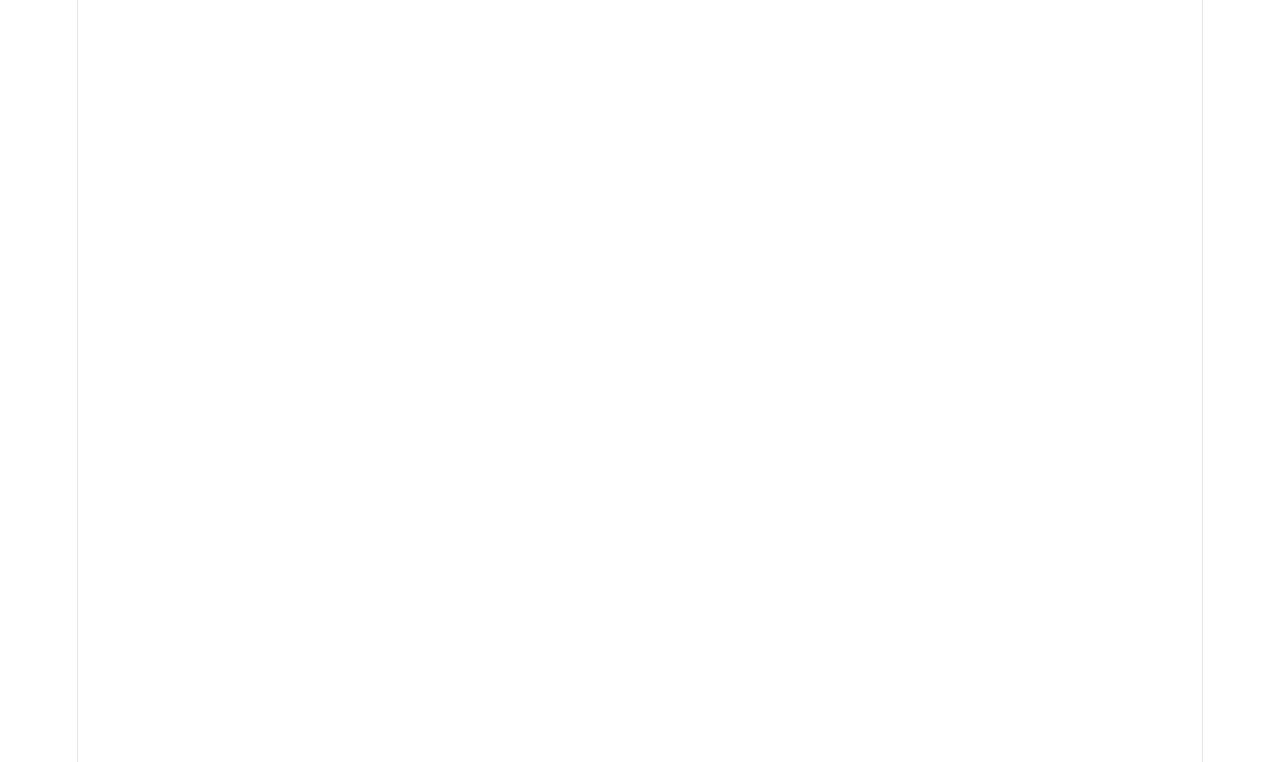
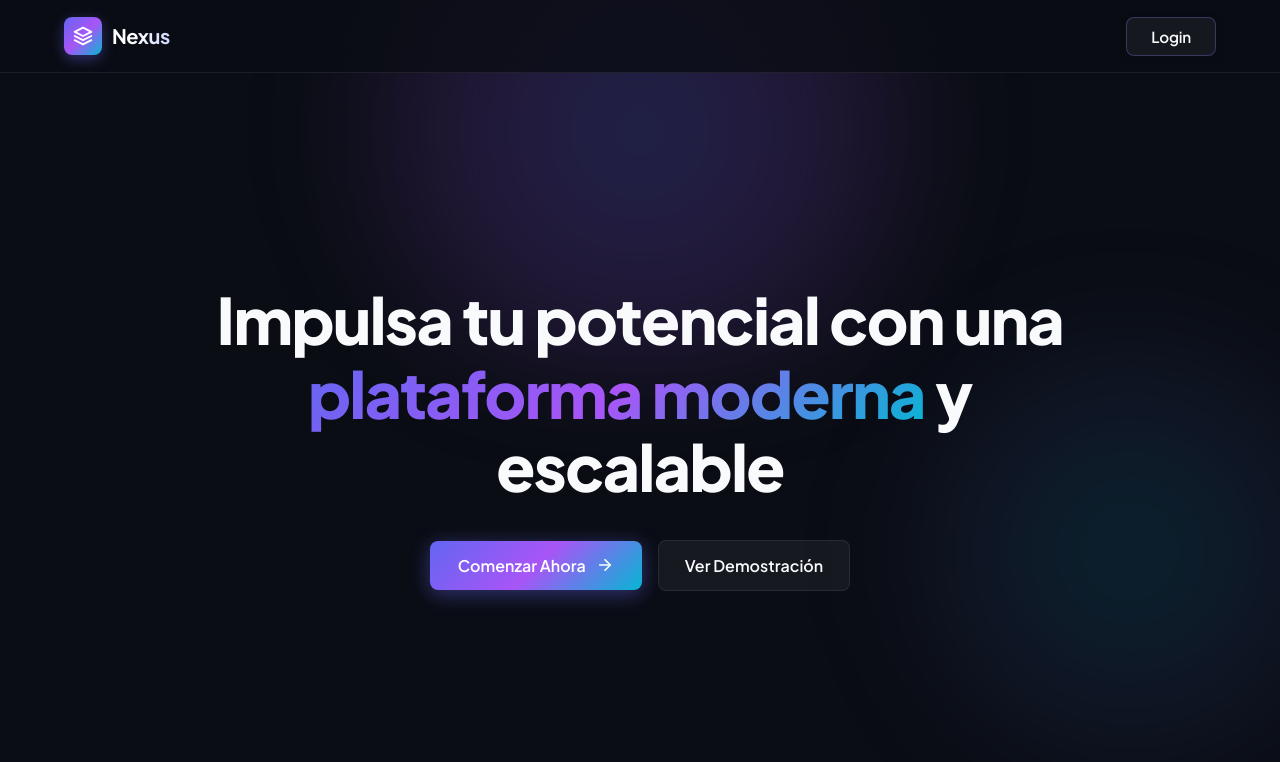
Before and after one commit to just-seb03/test_ucen, a React (Vite) app: page / in a window 1280 px wide. Shown: the top 762 px of the page. Built offline with nearby package versions, Linux system fonts and the light colour scheme.

Commit message:
Creacion de landing page generica

```diff
--- a/index.html
+++ b/index.html
@@ -1,10 +1,14 @@
 <!doctype html>
-<html lang="en">
+<html lang="es">
   <head>
     <meta charset="UTF-8" />
     <link rel="icon" type="image/svg+xml" href="/favicon.svg" />
     <meta name="viewport" content="width=device-width, initial-scale=1.0" />
-    <title>react-practica</title>
+    <meta name="description" content="Plataforma moderna, rápida y escalable para potenciar tus proyectos digitales." />
+    <title>Nexus | Plataforma Digital Moderna</title>
+    <link rel="preconnect" href="https://fonts.googleapis.com" />
+    <link rel="preconnect" href="https://fonts.gstatic.com" crossorigin />
+    <link href="https://fonts.googleapis.com/css2?family=Plus+Jakarta+Sans:wght@300;400;500;600;700;800&family=JetBrains+Mono:wght@400;500&display=swap" rel="stylesheet" />
   </head>
   <body>
     <div id="root"></div>
--- a/src/App.tsx
+++ b/src/App.tsx
@@ -1,8 +1,5 @@
 import { Route, Routes } from 'react-router-dom'
-
-function Landing() {
-  return null
-}
+import Landing from './pages/Landing'
 
 function Login() {
   return null
--- /dev/null
+++ b/src/components/ActionButtons.tsx
@@ -0,0 +1,26 @@
+export default function ActionButtons() {
+  return (
+    <div className="hero-cta-group">
+      <button type="button" className="btn-primary" id="hero-cta-primary">
+        Comenzar Ahora
+        <svg
+          width="18"
+          height="18"
+          viewBox="0 0 24 24"
+          fill="none"
+          stroke="currentColor"
+          strokeWidth="2.2"
+          strokeLinecap="round"
+          strokeLinejoin="round"
+        >
+          <line x1="5" y1="12" x2="19" y2="12" />
+          <polyline points="12 5 19 12 12 19" />
+        </svg>
+      </button>
+
+      <button type="button" className="btn-secondary" id="hero-cta-secondary">
+        Ver Demostración
+      </button>
+    </div>
+  )
+}
--- /dev/null
+++ b/src/components/LoginButton.tsx
@@ -0,0 +1,12 @@
+export default function LoginButton() {
+  return (
+    <button
+      type="button"
+      id="login-btn"
+      className="btn-login"
+      aria-label="Login"
+    >
+      Login
+    </button>
+  )
+}
--- /dev/null
+++ b/src/components/Navbar.tsx
@@ -0,0 +1,37 @@
+import LoginButton from './LoginButton'
+
+export default function Navbar() {
+  return (
+    <header className="landing-header">
+      <div className="container">
+        <nav className="navbar" aria-label="Navegación principal">
+          {/* Brand Logo */}
+          <a href="#" className="brand-logo" id="brand-logo">
+            <div className="brand-icon-wrapper">
+              <svg
+                width="20"
+                height="20"
+                viewBox="0 0 24 24"
+                fill="none"
+                stroke="currentColor"
+                strokeWidth="2.2"
+                strokeLinecap="round"
+                strokeLinejoin="round"
+              >
+                <path d="M12 2L2 7l10 5 10-5-10-5z" />
+                <path d="M2 17l10 5 10-5" />
+                <path d="M2 12l10 5 10-5" />
+              </svg>
+            </div>
+            <span className="brand-name">Nexus</span>
+          </a>
+
+          {/* Top Right Action: Login Button */}
+          <div className="nav-actions">
+            <LoginButton />
+          </div>
+        </nav>
+      </div>
+    </header>
+  )
+}
--- /dev/null
+++ b/src/components/Title.tsx
@@ -0,0 +1,7 @@
+export default function Title() {
+  return (
+    <h1 className="hero-title">
+      Impulsa tu potencial con una <span className="text-gradient">plataforma moderna</span> y escalable
+    </h1>
+  )
+}
--- a/src/index.css
+++ b/src/index.css
@@ -1,111 +1,78 @@
 :root {
-  --text: #6b6375;
-  --text-h: #08060d;
-  --bg: #fff;
-  --border: #e5e4e7;
-  --code-bg: #f4f3ec;
-  --accent: #aa3bff;
-  --accent-bg: rgba(170, 59, 255, 0.1);
-  --accent-border: rgba(170, 59, 255, 0.5);
-  --social-bg: rgba(244, 243, 236, 0.5);
-  --shadow:
-    rgba(0, 0, 0, 0.1) 0 10px 15px -3px, rgba(0, 0, 0, 0.05) 0 4px 6px -2px;
+  --font-sans: 'Plus Jakarta Sans', system-ui, -apple-system, BlinkMacSystemFont, 'Segoe UI', Roboto, sans-serif;
+  --font-mono: 'JetBrains Mono', ui-monospace, SFMono-Regular, Menlo, Monaco, Consolas, monospace;
 
-  --sans: system-ui, 'Segoe UI', Roboto, sans-serif;
-  --heading: system-ui, 'Segoe UI', Roboto, sans-serif;
-  --mono: ui-monospace, Consolas, monospace;
+  /* Color Palette - Modern Deep Indigo & Cyan */
+  --bg-primary: #0a0d14;
+  --bg-secondary: #0f1523;
+  --bg-card: rgba(18, 24, 38, 0.7);
+  --bg-card-hover: rgba(26, 35, 56, 0.85);
+  --bg-glass: rgba(15, 21, 35, 0.75);
 
-  font: 18px/145% var(--sans);
-  letter-spacing: 0.18px;
-  color-scheme: light dark;
-  color: var(--text);
-  background: var(--bg);
-  font-synthesis: none;
-  text-rendering: optimizeLegibility;
+  --border-subtle: rgba(255, 255, 255, 0.08);
+  --border-highlight: rgba(129, 140, 248, 0.3);
+  --border-glow: rgba(99, 102, 241, 0.5);
+
+  --text-main: #f8fafc;
+  --text-muted: #94a3b8;
+  --text-dim: #64748b;
+
+  --accent-primary: #6366f1;
+  --accent-secondary: #8b5cf6;
+  --accent-cyan: #06b6d4;
+  --accent-emerald: #10b981;
+  --accent-gradient: linear-gradient(135deg, #6366f1 0%, #a855f7 50%, #06b6d4 100%);
+  --accent-gradient-glow: linear-gradient(135deg, rgba(99, 102, 241, 0.25) 0%, rgba(168, 85, 247, 0.25) 100%);
+
+  --shadow-sm: 0 2px 8px rgba(0, 0, 0, 0.3);
+  --shadow-md: 0 8px 24px -4px rgba(0, 0, 0, 0.4);
+  --shadow-lg: 0 20px 40px -8px rgba(0, 0, 0, 0.6);
+  --shadow-glow: 0 0 35px -5px rgba(99, 102, 241, 0.35);
+
+  --radius-sm: 8px;
+  --radius-md: 12px;
+  --radius-lg: 20px;
+  --radius-full: 9999px;
+}
+
+*,
+*::before,
+*::after {
+  box-sizing: border-box;
+  margin: 0;
+  padding: 0;
+}
+
+html {
+  scroll-behavior: smooth;
+  color-scheme: dark;
+}
+
+body {
+  font-family: var(--font-sans);
+  background-color: var(--bg-primary);
+  color: var(--text-main);
+  line-height: 1.6;
   -webkit-font-smoothing: antialiased;
   -moz-osx-font-smoothing: grayscale;
-
-  @media (max-width: 1024px) {
-    font-size: 16px;
-  }
-}
-
-@media (prefers-color-scheme: dark) {
-  :root {
-    --text: #9ca3af;
-    --text-h: #f3f4f6;
-    --bg: #16171d;
-    --border: #2e303a;
-    --code-bg: #1f2028;
-    --accent: #c084fc;
-    --accent-bg: rgba(192, 132, 252, 0.15);
-    --accent-border: rgba(192, 132, 252, 0.5);
-    --social-bg: rgba(47, 48, 58, 0.5);
-    --shadow:
-      rgba(0, 0, 0, 0.4) 0 10px 15px -3px, rgba(0, 0, 0, 0.25) 0 4px 6px -2px;
-  }
-
-  #social .button-icon {
-    filter: invert(1) brightness(2);
-  }
+  overflow-x: hidden;
 }
 
 #root {
-  width: 1126px;
-  max-width: 100%;
-  margin: 0 auto;
-  text-align: center;
-  border-inline: 1px solid var(--border);
-  min-height: 100svh;
+  min-height: 100vh;
   display: flex;
   flex-direction: column;
-  box-sizing: border-box;
+  width: 100%;
 }
 
-body {
-  margin: 0;
+a {
+  color: inherit;
+  text-decoration: none;
 }
 
-h1,
-h2 {
-  font-family: var(--heading);
-  font-weight: 500;
-  color: var(--text-h);
+button {
+  font-family: inherit;
+  border: none;
+  background: none;
+  cursor: pointer;
 }
-
-h1 {
-  font-size: 56px;
-  letter-spacing: -1.68px;
-  margin: 32px 0;
-  @media (max-width: 1024px) {
-    font-size: 36px;
-    margin: 20px 0;
-  }
-}
-h2 {
-  font-size: 24px;
-  line-height: 118%;
-  letter-spacing: -0.24px;
-  margin: 0 0 8px;
-  @media (max-width: 1024px) {
-    font-size: 20px;
-  }
-}
-p {
-  margin: 0;
-}
-
-code,
-.counter {
-  font-family: var(--mono);
-  display: inline-flex;
-  border-radius: 4px;
-  color: var(--text-h);
-}
-
-code {
-  font-size: 15px;
-  line-height: 135%;
-  padding: 4px 8px;
-  background: var(--code-bg);
-}
--- /dev/null
+++ b/src/pages/Landing.css
@@ -0,0 +1,252 @@
+/* =========================================
+   Landing Page Stylesheet
+   ========================================= */
+
+.landing-page {
+  position: relative;
+  min-height: 100vh;
+  background-color: var(--bg-primary);
+  color: var(--text-main);
+  overflow-x: hidden;
+  display: flex;
+  flex-direction: column;
+}
+
+/* Background Ambient Glows */
+.ambient-glow-1 {
+  position: absolute;
+  top: -120px;
+  left: 50%;
+  transform: translateX(-50%);
+  width: 800px;
+  height: 500px;
+  background: radial-gradient(circle, rgba(99, 102, 241, 0.25) 0%, rgba(168, 85, 247, 0.15) 40%, rgba(10, 13, 20, 0) 70%);
+  pointer-events: none;
+  z-index: 0;
+  filter: blur(50px);
+}
+
+.ambient-glow-2 {
+  position: absolute;
+  bottom: 0;
+  right: -100px;
+  width: 500px;
+  height: 500px;
+  background: radial-gradient(circle, rgba(6, 182, 212, 0.15) 0%, rgba(99, 102, 241, 0.08) 50%, rgba(10, 13, 20, 0) 70%);
+  pointer-events: none;
+  z-index: 0;
+  filter: blur(60px);
+}
+
+/* Container */
+.container {
+  max-width: 1200px;
+  margin: 0 auto;
+  padding: 0 24px;
+  position: relative;
+  z-index: 1;
+  width: 100%;
+}
+
+/* =========================================
+   Navbar Header
+   ========================================= */
+.landing-header {
+  position: sticky;
+  top: 0;
+  z-index: 50;
+  width: 100%;
+  backdrop-filter: blur(16px);
+  -webkit-backdrop-filter: blur(16px);
+  background: rgba(10, 13, 20, 0.8);
+  border-bottom: 1px solid var(--border-subtle);
+  transition: all 0.3s ease;
+}
+
+.navbar {
+  display: flex;
+  align-items: center;
+  justify-content: space-between;
+  height: 72px;
+}
+
+.brand-logo {
+  display: flex;
+  align-items: center;
+  gap: 10px;
+  font-weight: 700;
+  font-size: 1.25rem;
+  letter-spacing: -0.5px;
+  color: var(--text-main);
+  text-decoration: none;
+}
+
+.brand-icon-wrapper {
+  display: flex;
+  align-items: center;
+  justify-content: center;
+  width: 38px;
+  height: 38px;
+  border-radius: var(--radius-sm);
+  background: var(--accent-gradient);
+  color: #fff;
+  box-shadow: 0 4px 14px rgba(99, 102, 241, 0.4);
+}
+
+.brand-name {
+  background: linear-gradient(120deg, #ffffff 40%, #c7d2fe 100%);
+  -webkit-background-clip: text;
+  -webkit-text-fill-color: transparent;
+}
+
+.nav-actions {
+  display: flex;
+  align-items: center;
+  gap: 16px;
+}
+
+/* Top-Right Login Button */
+.btn-login {
+  display: inline-flex;
+  align-items: center;
+  justify-content: center;
+  padding: 9px 24px;
+  font-size: 0.95rem;
+  font-weight: 600;
+  letter-spacing: -0.2px;
+  border-radius: var(--radius-sm);
+  color: var(--text-main);
+  background: rgba(255, 255, 255, 0.05);
+  border: 1px solid var(--border-highlight);
+  box-shadow: 0 2px 8px rgba(0, 0, 0, 0.2);
+  transition: all 0.25s cubic-bezier(0.16, 1, 0.3, 1);
+  cursor: pointer;
+  user-select: none;
+  position: relative;
+  overflow: hidden;
+}
+
+.btn-login::before {
+  content: '';
+  position: absolute;
+  inset: 0;
+  background: linear-gradient(90deg, transparent, rgba(255, 255, 255, 0.12), transparent);
+  transform: translateX(-100%);
+  transition: transform 0.6s ease;
+}
+
+.btn-login:hover {
+  background: rgba(99, 102, 241, 0.18);
+  border-color: var(--accent-primary);
+  box-shadow: 0 4px 16px rgba(99, 102, 241, 0.4);
+  transform: translateY(-1px);
+}
+
+.btn-login:hover::before {
+  transform: translateX(100%);
+}
+
+.btn-login:active {
+  transform: translateY(0);
+}
+
+/* =========================================
+   Hero Section
+   ========================================= */
+#main-content {
+  flex: 1;
+  display: flex;
+  flex-direction: column;
+}
+
+.hero-section {
+  flex: 1;
+  min-height: calc(100vh - 72px);
+  display: flex;
+  align-items: center;
+  justify-content: center;
+  text-align: center;
+  padding: 40px 0;
+}
+
+.hero-content {
+  display: flex;
+  flex-direction: column;
+  align-items: center;
+  justify-content: center;
+  gap: 36px;
+}
+
+.hero-title {
+  font-size: clamp(2.5rem, 5vw, 4.2rem);
+  font-weight: 800;
+  line-height: 1.15;
+  letter-spacing: -1.5px;
+  max-width: 900px;
+  margin: 0 auto;
+  animation: fadeIn 0.9s ease;
+}
+
+.text-gradient {
+  background: var(--accent-gradient);
+  -webkit-background-clip: text;
+  -webkit-text-fill-color: transparent;
+  display: inline;
+}
+
+.hero-cta-group {
+  display: flex;
+  align-items: center;
+  justify-content: center;
+  gap: 16px;
+  flex-wrap: wrap;
+  animation: fadeIn 1s ease;
+}
+
+.btn-primary {
+  display: inline-flex;
+  align-items: center;
+  gap: 10px;
+  padding: 14px 28px;
+  font-size: 1rem;
+  font-weight: 600;
+  border-radius: var(--radius-sm);
+  background: var(--accent-gradient);
+  color: #fff;
+  box-shadow: 0 4px 20px rgba(99, 102, 241, 0.45);
+  transition: all 0.25s ease;
+}
+
+.btn-primary:hover {
+  transform: translateY(-2px);
+  box-shadow: 0 8px 28px rgba(99, 102, 241, 0.6);
+  filter: brightness(1.08);
+}
+
+.btn-secondary {
+  display: inline-flex;
+  align-items: center;
+  gap: 8px;
+  padding: 14px 26px;
+  font-size: 1rem;
+  font-weight: 600;
+  border-radius: var(--radius-sm);
+  background: rgba(255, 255, 255, 0.05);
+  border: 1px solid var(--border-subtle);
+  color: var(--text-main);
+  transition: all 0.25s ease;
+}
+
+.btn-secondary:hover {
+  background: rgba(255, 255, 255, 0.09);
+  border-color: rgba(255, 255, 255, 0.2);
+  transform: translateY(-2px);
+}
+
+/* =========================================
+   Animations
+   ========================================= */
+@keyframes fadeIn {
+  from { opacity: 0; }
+  to { opacity: 1; }
+}
--- /dev/null
+++ b/src/pages/Landing.tsx
@@ -0,0 +1,27 @@
+import Navbar from '../components/Navbar'
+import Title from '../components/Title'
+import ActionButtons from '../components/ActionButtons'
+import './Landing.css'
+
+export default function Landing() {
+  return (
+    <div className="landing-page">
+      {/* Ambient background glows */}
+      <div className="ambient-glow-1" aria-hidden="true" />
+      <div className="ambient-glow-2" aria-hidden="true" />
+
+      {/* Top Navbar with right-aligned Login button */}
+      <Navbar />
+
+      {/* Main Content with Title and 2 Buttons */}
+      <main id="main-content">
+        <section className="hero-section">
+          <div className="container hero-content">
+            <Title />
+            <ActionButtons />
+          </div>
+        </section>
+      </main>
+    </div>
+  )
+}
```
